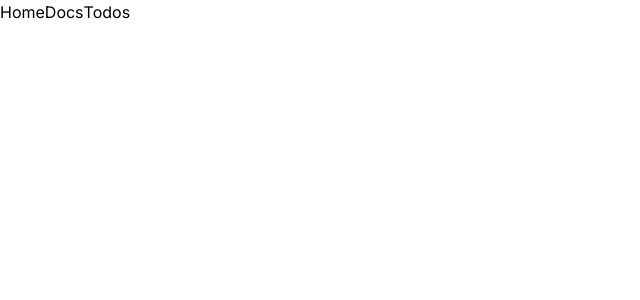
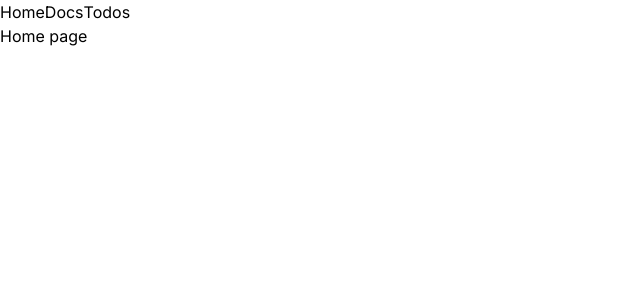
Before and after one commit to dragosdev-code/todo-next, a Next.js app: page / in a window 1280 px wide. Shown: the top 300 px of the page, without its empty margins (0-640 px from the left). Built offline with nearby package versions, Linux system fonts and the light colour scheme.

Commit message:
updating the todos with server actions

```diff
--- a/app/(dashboard)/layout.tsx
+++ b/app/(dashboard)/layout.tsx
@@ -1,7 +1,12 @@
+import NewTodoForm from '@/components/NewTodoForm'
+
 const DashboardLayout = ({ children }) => {
   return (
     <div>
       <h1>dashboard</h1>
+      <div>
+        <NewTodoForm />
+      </div>
       <div>{children}</div>
     </div>
   )
--- a/app/page.tsx
+++ b/app/page.tsx
@@ -1,15 +1,3 @@
-import NewTodoForm from '@/components/NewTodoForm'
-
-const getData = async () => {
-  await new Promise<void>((resolve) => setTimeout(() => resolve(), 2000))
-  return { data: [1, 2, 3] }
+export default async function Home() {
+  return <div>Home page</div>
 }
-
-export default async function Home() {
-  const data = await getData()
-  return (
-    <div>
-      <NewTodoForm />
-    </div>
-  )
-}
--- a/components/NewTodoForm.tsx
+++ b/components/NewTodoForm.tsx
@@ -1,14 +1,11 @@
-'use client'
-
-import { useState } from 'react'
+import { newTodo } from '@/utils/actions'
 
 const NewTodoForm = () => {
-  console.log(window?.localStorage)
-  const [state, updateState] = useState('')
   return (
     <div>
-      <form>
-        <input type="text"></input>
+      <form action={newTodo}>
+        <input name="content" type="text" className="border border-blue-300" />
+        <button type="submit">new todo</button>
       </form>
     </div>
   )
--- a/next.config.mjs
+++ b/next.config.mjs
@@ -1,4 +1,4 @@
 /** @type {import('next').NextConfig} */
-const nextConfig = {};
+const nextConfig = {}
 
-export default nextConfig;
+export default nextConfig
--- /dev/null
+++ b/utils/actions.ts
@@ -0,0 +1,12 @@
+'use server'
+import { revalidatePath } from 'next/cache'
+import db from './db'
+
+export const newTodo = async (formData) => {
+  const todo = await db.todo.create({
+    data: {
+      content: formData.get('content'),
+    },
+  })
+  revalidatePath('/todos')
+}
```
Also changed, not shown: 2 other files (tests, documents, lock files or other folders).
